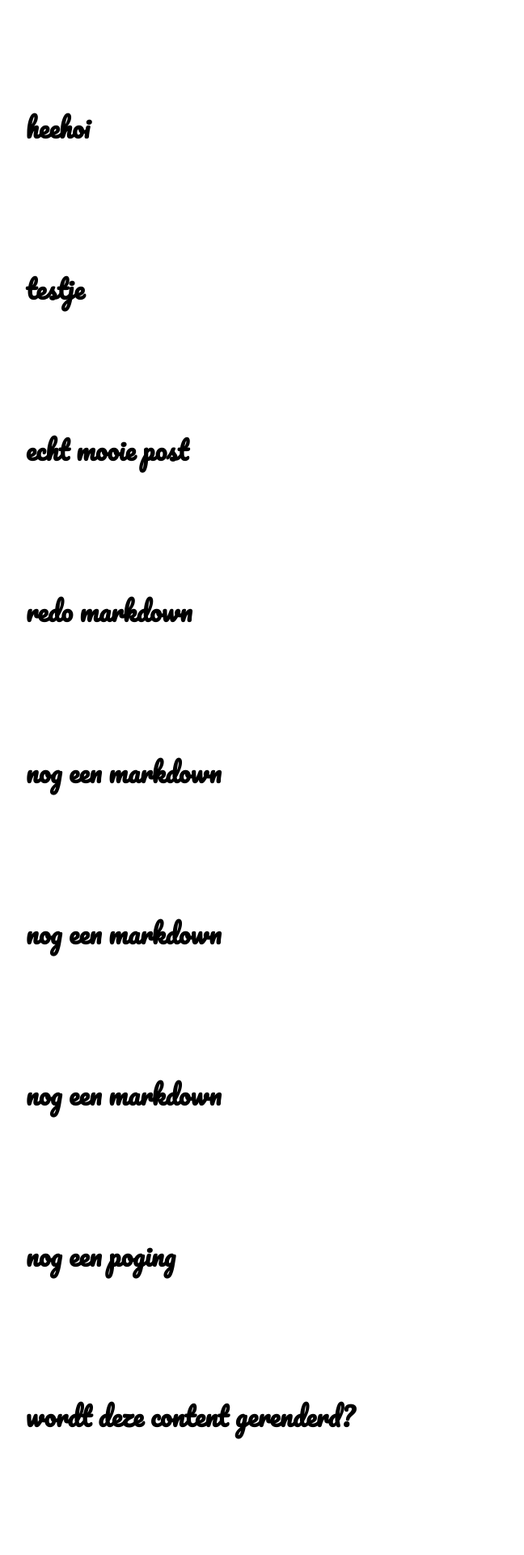
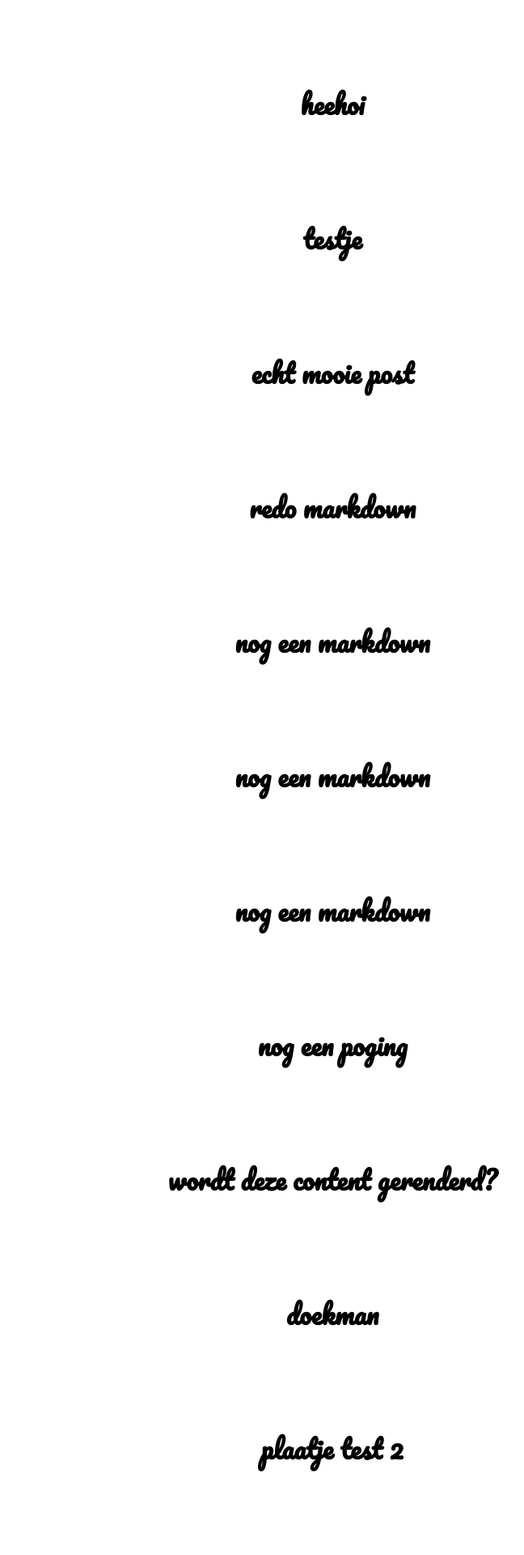
Before and after one commit to lennartvanlaake/blog_two, a Flask app: page /posts in a window 1280 px wide. Shown: the top 1920 px of the page at 81% size, without its empty margins (229-877 px from the left). Run offline with Flask 2, Linux system fonts and the light colour scheme; data comes from the database, SQL or seed files in the repository; data that the repository does not hold is empty; some libraries are stand-ins or nearby versions.

Commit message:
semi-decent design in css

```diff
--- a/static/base.css
+++ b/static/base.css
@@ -1,4 +1,23 @@
 #mapid { height: 180px; }
+
+* {
+    margin: 0;
+    padding: 0;
+}
+p {
+    margin: 10px;
+    padding: 10px;
+}
+div, body {
+    font-family: 'Montserrat', sans-serif;
+}
 h1, h2, h3 {
    font-family: 'Pacifico', cursive;
+   text-align: center;
 }
+
+img {
+    max-width: 100%;
+    max-height: 100%;
+    display: block; /* remove extra space below image */
+}
--- a/static/show_posts.css
+++ b/static/show_posts.css
@@ -1,3 +1,4 @@
+
 
 .map {
   height: 100px;
@@ -5,22 +6,13 @@
 }
 
 .gridContainer {
-  display: grid;
-  grid-template-columns: 20% auto 20%;
+  width: 100%;
 }
 
-
-.fillLeft {
-  grid-column-start: 1;
-  grid-column-end: 2;
+.postContent {
+  padding-left: 10%;
+  padding-right: 10%;
+  width: 80%;
+  margin-top: 10px;
+  margin-bottom: 10px;
 }
-
-.fillRight {
-  grid-column-start: 3;
-  grid-column-end: 4;
-}
-
-.target {
-  grid-column-start: 2;
-  grid-column-end: 3;
-}
--- a/static/show_posts.js
+++ b/static/show_posts.js
@@ -53,6 +53,7 @@
   var postElement = document.createElement("DIV");
 
   var postContent = document.createElement("DIV");
+  postContent.className += "postContent"
   var postTitle = document.createElement("H1");
   postElement.append(postMap);
   postElement.append(postTitle);
--- a/templates/base.html
+++ b/templates/base.html
@@ -3,6 +3,7 @@
   <head>
     {% block head %}
      <link href="https://fonts.googleapis.com/css2?family=Pacifico&display=swap" rel="stylesheet">
+     <link href="https://fonts.googleapis.com/css2?family=Montserrat&display=swap" rel="stylesheet">
     {% endblock %}
   </head>
   <body>
--- a/templates/view_posts.html
+++ b/templates/view_posts.html
@@ -18,8 +18,6 @@
 {% endblock %}
 {% block content %}
 <div class="gridContainer">
-  <div class="fillLeft"></div>
-  <div class="fillRight"></div>
   <div id="target" class="target"></div>
 </div>
 <script>
```
